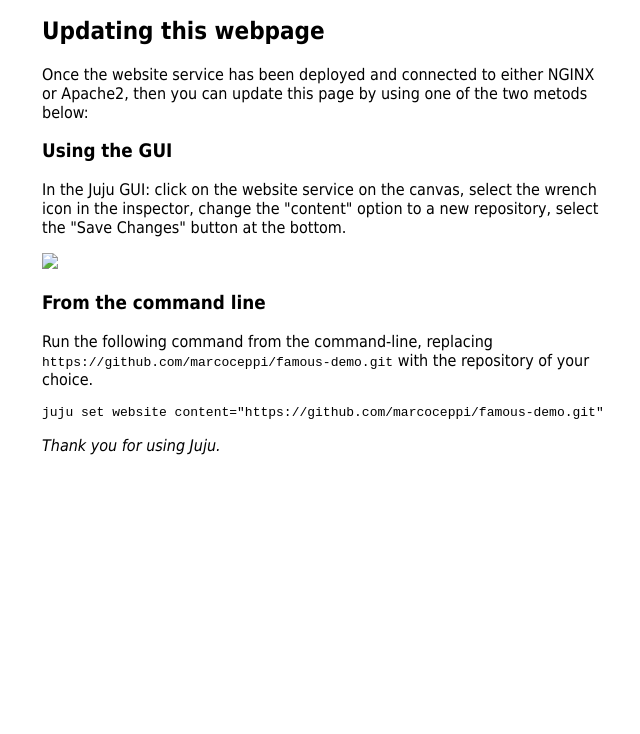
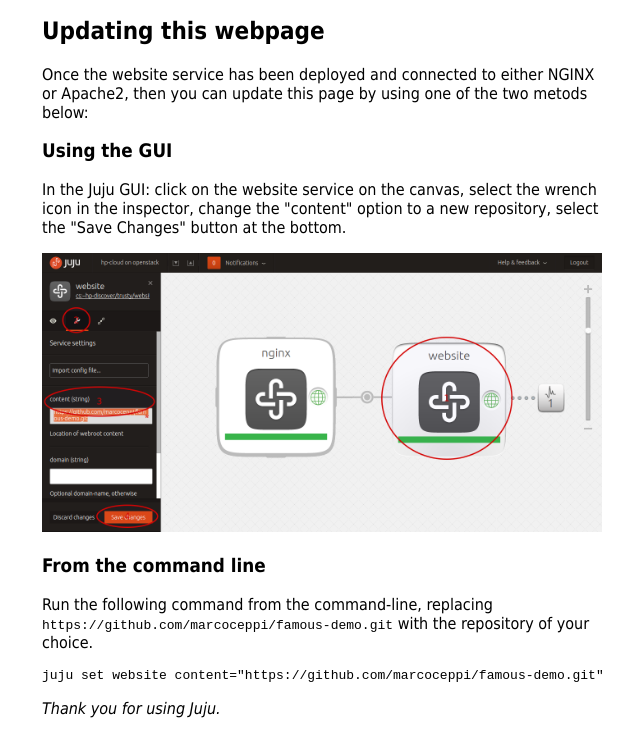
Before and after one commit to marcoceppi/website-landing, a plain HTML site: page index.html in a window 1280 px wide. Shown: the part 179-913 px from the top of the page, without its empty margins (318-958 px from the left). Before the commit the page ends 800 px from the top, so only its background shows below. Drawn offline with Linux system fonts and the light colour scheme; the site is published under a folder, as on GitHub Pages, so addresses that start at the root find nothing.

Commit message:
use relative URLs

```diff
--- a/index.html
+++ b/index.html
@@ -25,7 +25,7 @@
 
 <p>In the Juju GUI: click on the website service on the canvas, select the wrench icon in the inspector, change the "content" option to a new repository, select the "Save Changes" button at the bottom.</p>
 
-<img src="/gui.png">
+<img src="gui.png">
 
 <h3>From the command line</h3>
 
```
